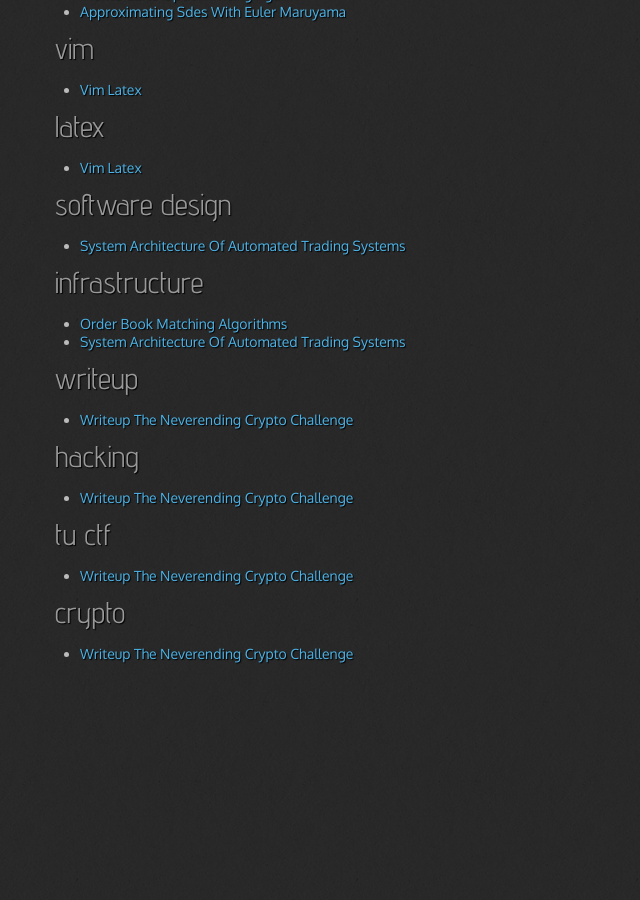
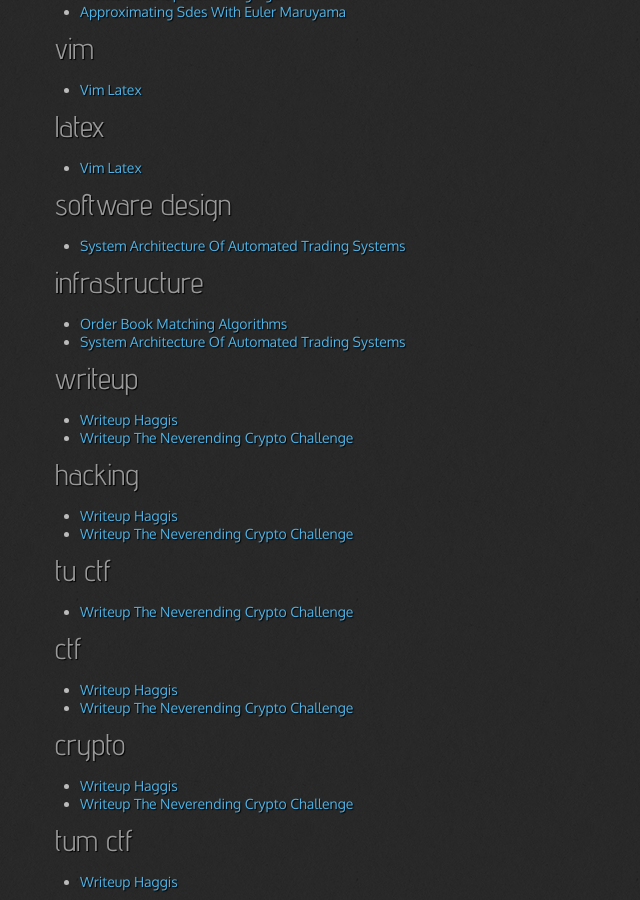
Before and after one commit to hkopp/hkopp.github.io, a Jekyll site: the page built from tags.html, in a window 1280 px wide and 900 px high, scrolled down 2383 px. Shown: the whole window, without its empty margins (0-640 px from the left). Built offline with Jekyll 4.4.1, drawn with Linux system fonts in a browser that asks for light colours; nearby versions of some CDN libraries; before the commit the page ends 3055 px from its top, so only the background shows below that; some of the changed lines change nothing that is shown.

Commit message:
added tumctf writeup

```diff
--- a/_posts/2016-05-18-writeup-the-neverending-crypto-challenge.md
+++ b/_posts/2016-05-18-writeup-the-neverending-crypto-challenge.md
@@ -1,7 +1,7 @@
 ---
 layout: post
 category : Writeup
-tags : [writeup, hacking, tu ctf, crypto]
+tags : [writeup, hacking, tu ctf, ctf, crypto]
 ---
 {% include math %}
 
--- /dev/null
+++ b/_posts/2016-11-05-writeup-haggis.md
@@ -0,0 +1,172 @@
+---
+layout: post
+category : Writeup
+tags : [writeup, hacking, tum ctf, ctf, crypto]
+---
+{% include math %}
+
+## Intro
+From 2016-09-30 to 2016-10-02 i, together with the [Ulm Security
+Sparrows](https://uss.informatik.uni-ulm.de/) took part in the
+[TUM-CTF](https://ctf.hxp.io/) organized by the team h4x0rpsch0rr from
+TU Munich. As usual in CTFs there were some challenges and if you
+solved one correctly a special flag in form of a binary string appears
+from somewhere. This flag can be submitted in the web-interface and
+your team gets points.
+
+This post contains my part of the writeup. For the full writeup
+please visit the [USS-Blog](https://uss.informatik.uni-ulm.de/?p=492).
+
+## Haggis
+
+The Haggis challenge started with the following greeting:
+
+    OMG, I forgot to pierce my haggis’ sheep stomach before cooking it, so
+    it exploded all over my kitchen. Please help me clean up!
+
+    (Fun fact: Haggis hurling is a thing.)
+
+    nc $IP $PORT
+
+Connecting to the port yielded some hex-code.
+There was also a file attached with the following content:
+
+{% highlight python %}
+#!/usr/bin/env python3
+import os, binascii, struct
+from Crypto.Cipher import AES
+
+pad = lambda m: m + bytes([16 - len(m) % 16] * (16 - len(m) % 16))
+def haggis(m):
+    crypt0r = AES.new(bytes(0x10), AES.MODE_CBC, bytes(0x10))
+    return crypt0r.encrypt(len(m).to_bytes(0x10, 'big') + pad(m))[-0x10:]
+
+target = os.urandom(0x10)
+print(binascii.hexlify(target).decode())
+
+msg = binascii.unhexlify(input())
+
+if msg.startswith(b'I solemnly swear that I am up to no good.\0') \
+        and haggis(msg) == target:
+    print(open('flag.txt', 'r').read().strip())
+{% endhighlight %}
+
+This was most probably the code running on the server. Let's look at
+it step by step.
+There is a padding defined which takes a message as input and pads it
+such that its length is a multiple of 16 Bytes. If one byte is
+missing, it adds a one, if two bytes are missing it adds two twos. If
+three bytes are missing it adds three threes. And so on. If the
+message is already a multiple of 16 Bytes, it adds 16 16s to the end.
+So there is one whole block of padding at the end.
+
+The function haggis takes a messages and computes some kind of
+CBC-MAC. It prepends the length of the message. This length fills one
+whole block. Then comes the message itself together with the padding
+to make the length a multiple of the block size of the cipher.
+All of this is encrypted with the AES-cipher in CBC mode. The key used
+is 0x10, the initialization vector is set to zero. This is not in the
+code, but it can be found in the documentation that this is the
+default.
+The function haggis returns the last encrypted block. This block
+depends on all of the previous blocks because that is the way CBC
+works.
+
+The code then chooses a random target, which is encoded in hex and
+printed. It waits for an incoming msg which is hex-decoded.
+If msg starts with the string 'I solemnly swear that I am up to no
+good.\0' and if haggis(m) yields the target then the flag is
+printed.
+
+So our task is pretty clear: For a given target we need to find a msg where
+haggis(msg)==target and msg needs to start with 'I solemnly swear that
+I am up to no good.\0'.
+
+To solve this challenge, remember how CBC works.
+CBC splits the input in blocks $$P_i$$ of equal length and computes
+$$C_i=E(C_{i-1}\oplus P_i)$$, where $$\oplus$$ is the xor operator.
+$$C_0$$ by the way is the initialization vector.
+We can decrypt a single block, since we know the key. It was just
+0x10.
+To make things easier, we restrict some variables such that we have
+fewer choices to make. We know that our msg needs to start with 'I
+solemnly swear that I am up to no good.\0'. Let us append 'aaaaaa' to
+make this a multiple of the block size. Next comes a block
+further referred to as mojo which we will choose in a very special way.
+The final block consists of the padding. It is one block full of
+padding, so in Python it looks like this:
+b'\x10\x10\x10\x10\x10\x10\x10\x10\x10\x10\x10\x10\x10\x10\x10\x10'.
+Then we already know the length of the whole plaintext, namely 64
+Bytes which we can prepend. All in all, we get the arrangement shown in
+the image.
+
+![Graphical Explanation of our Forgery]({{ site.url }}/assets/writeup-haggis/haggis.png)
+
+Note the only part of the plaintext which is not fixed is the block
+containing the mojo. This mojo contains the whole magic of the forgery of
+the MAC. Regarding the ciphertext for the most part we do not care,
+except for the last block. This should be the target we receives from
+the server. So we can consider it as fixed.
+
+How can we find a suitable mojo?
+We can trace the target backwards through the CBC. For sake of
+notation, let $$n$$ denote the last block, so $$C_n=target$$. We can decrypt
+$$C_n$$ such that we end up on top of the last block. Xoring with the
+padding yields $$C_{n-1}$$. If we decrypt $$C_{n-1}$$ with a single
+round of AES and xor it with $$C_{n-2}$$ then we get the mojo.
+But what is $$C_{n-2}$$? To compute this, we can start from the left
+hand side and encrypt with CBC. It happens to be the CBC encryption of
+the blocks up to then, i.e., the encryption of the string 'I solemnly
+swear that I am up to no good.\0aaaaaa'.
+And that is already everything.
+
+There were some programming issues with AES objects in CBC-mode being
+stateful, which we did not expect and was a source of confusion.
+We did not talk to the IP with Python, but instead copied the given
+target from Netcat into an ipython. There we computed the dehaggised
+target and copied it into our NetCat process.
+This yielded the flag.
+
+{% highlight python %}
+#!/usr/bin/env python3
+import os, binascii, struct
+from Crypto.Cipher import AES
+
+pad = lambda m: m + bytes([16 - len(m) % 16] * (16 - len(m) % 16))
+def haggis(m):
+    crypt0r = AES.new(bytes(0x10), AES.MODE_CBC, bytes(0x10))
+    return crypt0r.encrypt(len(m).to_bytes(0x10, 'big') + pad(m))[-0x10:]
+
+target = os.urandom(0x10)
+
+def bytewise_xor(string1, string2):
+    """xors two bytestrings of equal length byte by byte"""
+    xored = bytearray()
+    strings = zip(string1, string2)
+    for s1, s2 in strings:
+        xored.append(s1 ^ s2)
+    return bytes(xored)
+
+def dehaggis(c):
+    singlecrypt0r = AES.new(bytes(0x10), AES.MODE_ECB)
+    last_plaintext_after_xor = singlecrypt0r.decrypt(c)
+    padding = pad(b'')
+    # we want to align it with the block sizes, so the last block is only padding
+    msg = b'I solemnly swear that I am up to no good.\0aaaaaa'
+    # the message should also align with block boundaries
+    # len(msg) is 48, so we append one block of carefully selected
+    # garbage "mojo" to arrive at a length of the final message of 64.
+    # then comes one block of padding
+    crypt0r = AES.new(bytes(0x10), AES.MODE_CBC, bytes(0x10))
+    mojo = bytewise_xor(crypt0r.encrypt((64).to_bytes(0x10, 'big')+msg)[-0x10:],
+            singlecrypt0r.decrypt(bytewise_xor(last_plaintext_after_xor, padding)))
+    # The plaintext for haggis is now
+    # plaintext = (64).to_bytes(0x10, 'big') + msg + mojo + padding
+    return msg+mojo
+
+def hexdehaggis(c):
+    """a wrapper around dehaggis which accepts hex inputs"""
+    bytec = bytes.fromhex(c)
+    byteresult = dehaggis(bytec)
+    return binascii.hexlify(byteresult)
+{% endhighlight %}
```
Also changed, not shown: assets/writeup-haggis/haggis.png (added).
